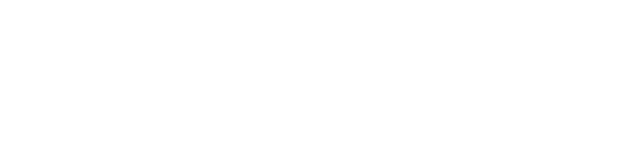
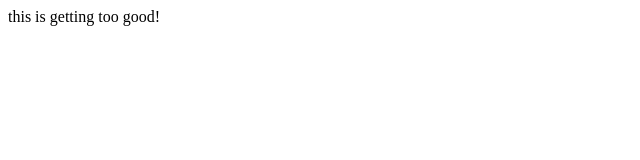
Before and after one commit to imahama/git-test, a plain HTML site: page index.html in a window 1280 px wide. Shown: the whole page, without its empty margins (0-640 px from the left). Drawn offline with Linux system fonts and the light colour scheme.

Commit message:
FIRST CHANGE

```diff
--- a/index.html
+++ b/index.html
@@ -3,6 +3,6 @@
         <title>first file in git repository</title>
     </head>
     <body>
-
+        this is getting too good!
     </body>
 </html>
```
